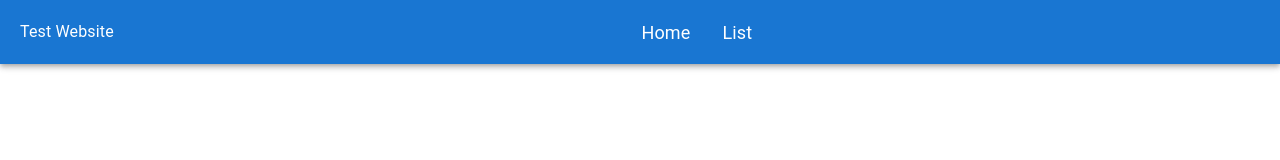
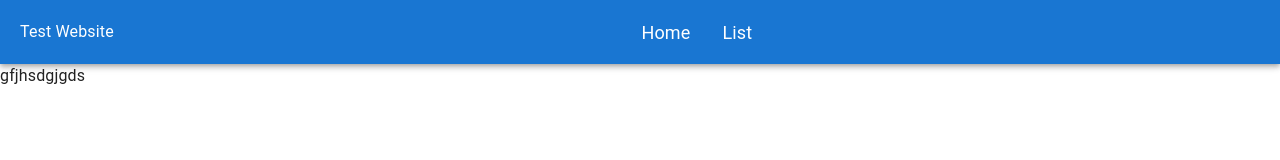
Before and after one commit to naimulislamshakil/Task-website, a React (Create React App) app: page /edit/1 in a window 1280 px wide. Shown: the top 160 px of the page. Built offline with nearby package versions, Linux system fonts and the light colour scheme.

Commit message:
create dinamic route

```diff
--- a/src/App.js
+++ b/src/App.js
@@ -6,6 +6,7 @@ import Home from './components/Home';
 import List from './components/List';
 import { ToastContainer } from 'react-toastify';
 import 'react-toastify/dist/ReactToastify.css';
+import Edit from './components/Edit';
 
 function App() {
 	return (
@@ -14,6 +15,7 @@ function App() {
 			<Routes>
 				<Route path="/" element={<Home />} />
 				<Route path="/list" element={<List />} />
+				<Route path="/edit/:id" element={<Edit />} />
 			</Routes>
 			<ToastContainer />
 		</Box>
--- /dev/null
+++ b/src/components/Edit/index.js
@@ -0,0 +1,16 @@
+import { Typography } from '@mui/material';
+import { Box } from '@mui/system';
+import React from 'react';
+import { useParams } from 'react-router-dom';
+
+const Edit = () => {
+	const { id } = useParams();
+	console.log(id);
+	return (
+		<Box>
+			<Typography>gfjhsdgjgds</Typography>
+		</Box>
+	);
+};
+
+export default Edit;
--- a/src/components/List/index.jsx
+++ b/src/components/List/index.jsx
@@ -1,3 +1,4 @@
+import { CloseFullscreen } from '@mui/icons-material';
 import {
 	Box,
 	Button,
@@ -11,10 +12,12 @@ import {
 } from '@mui/material';
 import React, { useEffect } from 'react';
 import { useDispatch, useSelector } from 'react-redux';
+import { useNavigate } from 'react-router-dom';
 import { getAllDataAction } from '../../Redux/Action';
 
 const List = () => {
 	const dispatch = useDispatch();
+	const navigate = useNavigate();
 
 	const { message } = useSelector((state) => state.allData);
 
@@ -22,7 +25,9 @@ const List = () => {
 		dispatch(getAllDataAction());
 	}, [dispatch]);
 
-	console.log(message.data);
+	const edit = (id) => {
+		navigate(`/edit/${id}`);
+	};
 	return (
 		<Box>
 			<TableContainer component={Paper}>
@@ -46,7 +51,9 @@ const List = () => {
 									</TableCell>
 									<TableCell align="center">{row.selector}</TableCell>
 									<TableCell align="center">
-										<Button variant="outlined">EDIT</Button>
+										<Button onClick={() => edit(row._id)} variant="outlined">
+											EDIT
+										</Button>
 									</TableCell>
 								</TableRow>
 							))}
```
